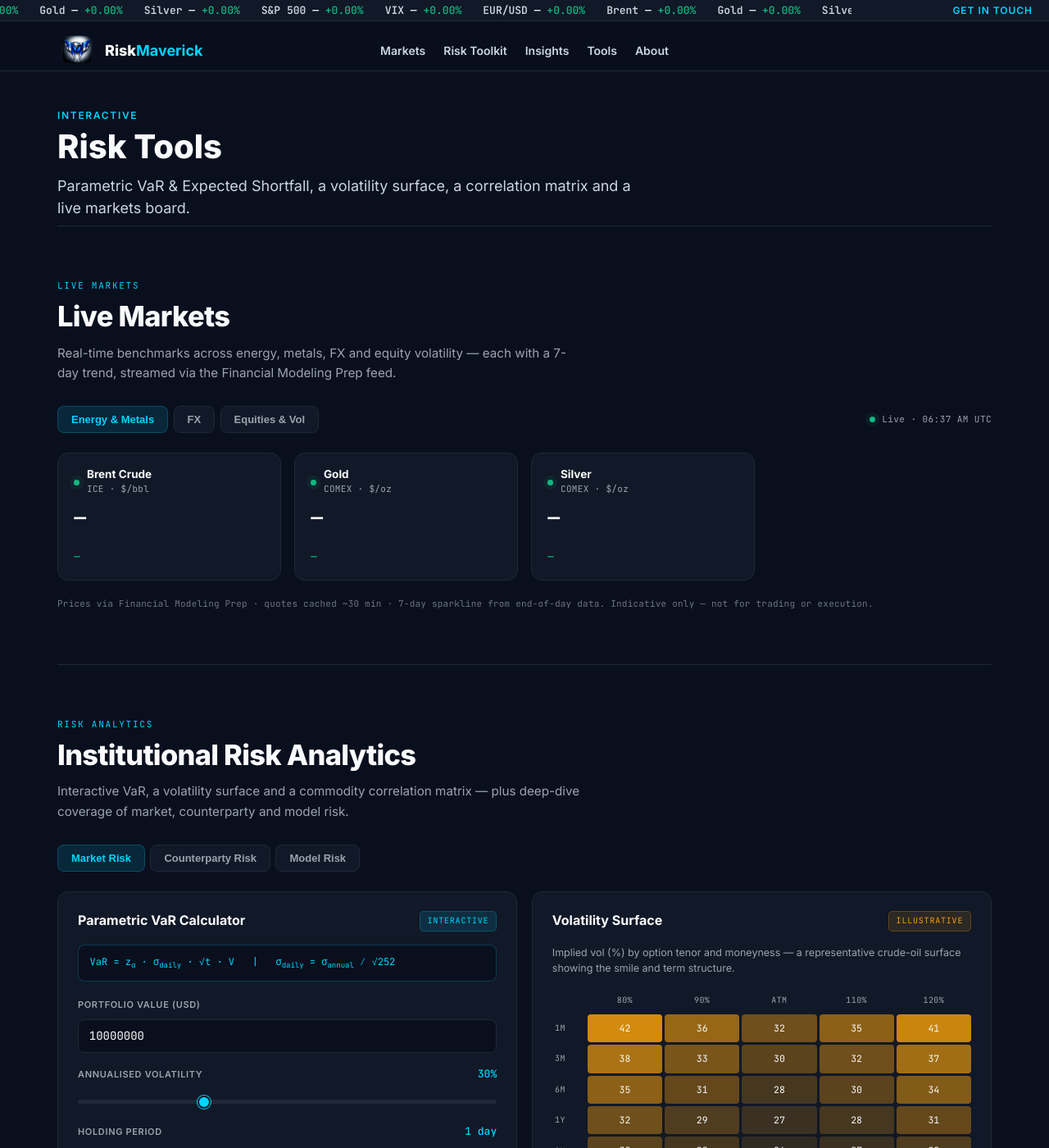
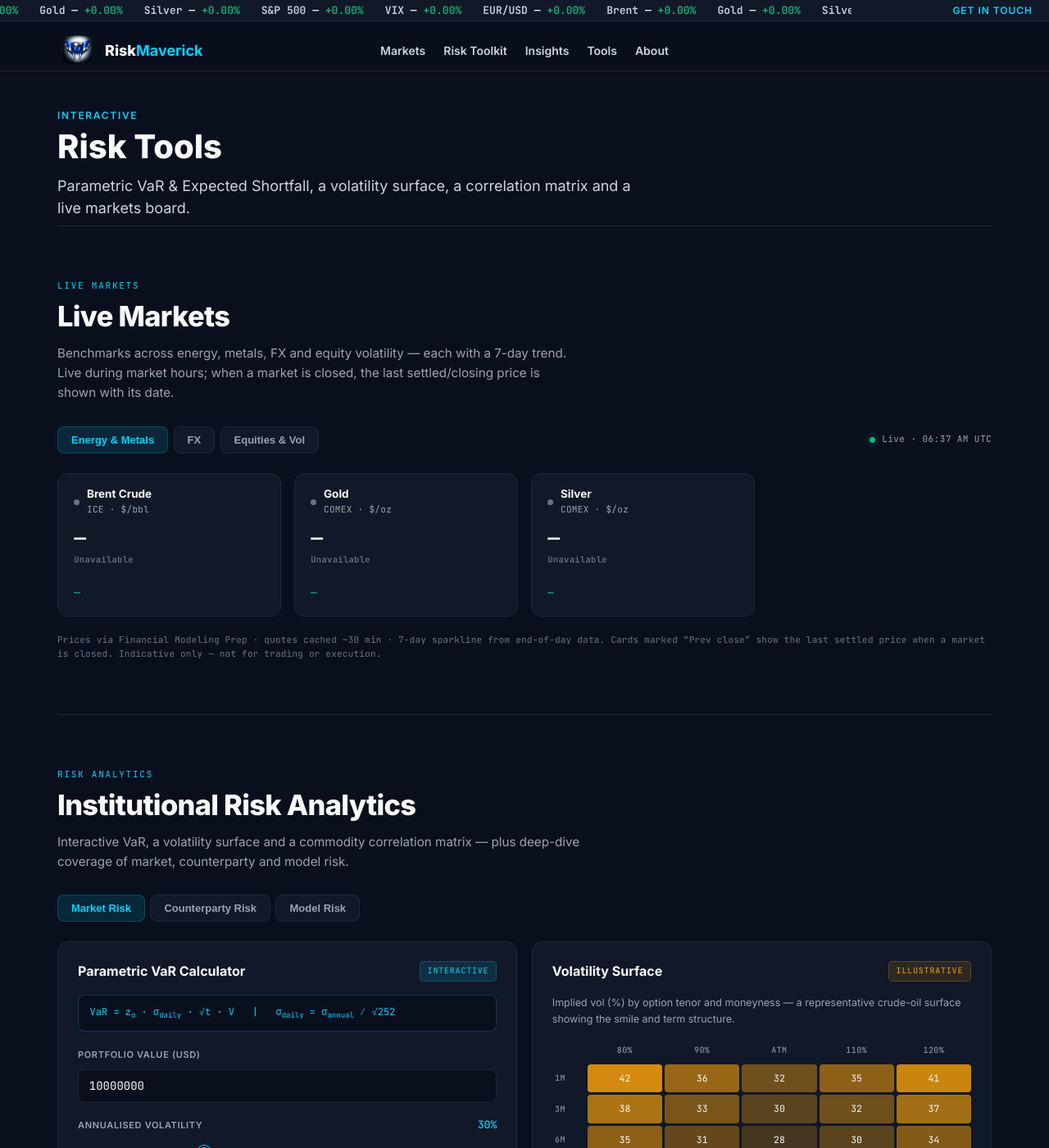
Before and after one commit to maverickrocx/RiskMaverick, a Jekyll site: the page built from tools.html, in a window 1280 px wide and 1400 px high. Shown: the whole window at 82% size. Built offline with Jekyll 4.4.1, drawn with Linux system fonts in a browser that asks for light colours.

Commit message:
feat(tools): show prices as Live only when fresh; else labelled previous close
The Live Markets board classified every quote as "Live". Now each quote's
freshness is read from the exchange timestamp (FMP `timestamp`):
- fresh within 30 min -> "Live" with the pulsing green dot
- otherwise -> "Prev close · <date>" (grey dot) showing the last settled price
  the market-data feed returns when a market is closed
- border flash only fires on genuinely live ticks
- aggregate status reads "Markets closed · showing last close" when applicable
- disclaimer + ticker aria-label updated to describe the behaviour

Adds RM.quoteStatus() helper in rm-data.js.

Co-Authored-By: Claude Opus 4.8 <noreply@anthropic.com>

```diff
--- a/_includes/ticker.html
+++ b/_includes/ticker.html
@@ -1,4 +1,4 @@
 <div class="topbar">
-  <div class="ticker" id="rmTicker" aria-label="Live market prices"><span class="ticker-loading">Loading markets…</span></div>
+  <div class="ticker" id="rmTicker" aria-label="Market prices (live during market hours; last close otherwise)"><span class="ticker-loading">Loading markets…</span></div>
   <a class="topbar-cta" href="{{ '/about/' | relative_url }}#contact">Get in touch</a>
 </div>
--- a/assets/css/site.css
+++ b/assets/css/site.css
@@ -98,6 +98,11 @@ footer{border-top:1px solid var(--border);margin-top:4rem;background:var(--bg2);
 .mkt-card.flash-up{animation:flashUp 0.85s ease-out;}
 .mkt-card.flash-dn{animation:flashDn 0.85s ease-out;}
 .mkt-disclaimer{font-size:11px;color:var(--gray3);font-family:var(--mono);margin-top:1.25rem;letter-spacing:0.02em;}
+/* Live vs previous-close labelling */
+.mkt-asof{font:600 10.5px/1 var(--mono);letter-spacing:0.03em;color:var(--green);margin-top:0.55rem;}
+.mkt-prev .mkt-asof{color:var(--gray3);}
+.mkt-prev .mkt-dot{animation:none;background:var(--gray3);box-shadow:none;}
+.mkt-status.is-prev .mkt-dot{animation:none;background:var(--amber);box-shadow:none;}
 
 /* Risk analytics */
 .ra-panel{display:none;}
--- a/assets/js/rm-data.js
+++ b/assets/js/rm-data.js
@@ -24,7 +24,25 @@ const TICKER_INSTRUMENTS = [
    protects the 250-call/day FMP free-tier quota. */
 const QUOTE_TTL = 30 * 60 * 1000;
 const SPARK_TTL = 12 * 60 * 60 * 1000;
+// A quote counts as "live" if the exchange updated it within this window;
+// otherwise it is the previous session's settled/closing price.
+const LIVE_WINDOW_MIN = 30;
 const _qMem = {}, _sMem = {};
+
+// Classify a quote's freshness from the exchange's own last-update timestamp
+// (FMP returns `timestamp` in Unix seconds). Returns:
+//   { state: 'live' | 'prev' | 'unknown' | 'missing', live: bool, asOf: Date|null }
+// 'prev' means what's shown is the last close — yesterday's (or last session's)
+// market price rather than a live tick.
+function quoteStatus(q) {
+  if (!q || q.price == null) return { state: 'missing', live: false, asOf: null };
+  let ts = q.timestamp;
+  if (ts == null) return { state: 'unknown', live: false, asOf: null };
+  ts = ts > 1e12 ? ts : ts * 1000;              // normalise seconds → ms
+  const asOf = new Date(ts);
+  const live = (Date.now() - ts) / 60000 <= LIVE_WINDOW_MIN;
+  return { state: live ? 'live' : 'prev', live, asOf };
+}
 
 function _cacheGet(store, key) {
   if (store[key]) return store[key];
@@ -72,5 +90,5 @@ async function fetchTickerData() {
   return getQuotes(TICKER_INSTRUMENTS.map(i => i.symbol));
 }
 
-window.RM = { getQuote, getQuotes, getSparkline, fetchTickerData };
+window.RM = { getQuote, getQuotes, getSparkline, fetchTickerData, quoteStatus };
 })();
--- a/assets/js/tools.js
+++ b/assets/js/tools.js
@@ -58,6 +58,13 @@
     return { up, txt: (up ? '▲ ' : '▼ ') + Math.abs(pct).toFixed(2) + '%' };
   }
 
+  function fmtDate(d) {
+    return d.toLocaleDateString('en-US', { month: 'short', day: 'numeric' });
+  }
+  function fmtTime() {
+    return new Date().toLocaleTimeString('en-US', { hour: '2-digit', minute: '2-digit', timeZoneName: 'short' });
+  }
+
   // ── Live Markets board ──────────────────────────
   const _mktLoaded = {};
 
@@ -83,27 +90,46 @@
       Promise.all(insts.map(i => RM.getSparkline(i.s, 7))),
     ]);
 
+    let anyLive = false, anyPrev = false;
     grid.innerHTML = insts.map((inst, i) => {
       const q = quotes[i], spark = sparks[i];
+      const st = RM.quoteStatus(q);
       const c = chgParts(q);
       const price = (q && q.price != null) ? fmtNum(q.price, inst) : '—';
-      const flash = q ? (c.up ? 'flash-up' : 'flash-dn') : '';
       const svg = spark ? sparkSVG(spark, 96, 34) : '';
-      return `<div class="mkt-card ${flash}">
+      let asof, prevCls = '';
+      if (!q || st.state === 'missing') {
+        asof = 'Unavailable'; prevCls = ' mkt-prev';
+      } else if (st.live) {
+        anyLive = true; asof = 'Live';
+      } else {
+        anyPrev = true; prevCls = ' mkt-prev';
+        asof = st.asOf ? ('Prev close · ' + fmtDate(st.asOf)) : 'Prev close';
+      }
+      // Flash the border only for genuinely live ticks — never on a static
+      // previous-close price.
+      const flash = (q && st.live) ? (c.up ? ' flash-up' : ' flash-dn') : '';
+      return `<div class="mkt-card${flash}${prevCls}">
          <div class="mkt-top"><span class="mkt-dot"></span><div><div class="mkt-label">${inst.label}</div><div class="mkt-sub">${inst.sub}</div></div></div>
          <div class="mkt-price">${price}</div>
+         <div class="mkt-asof">${asof}</div>
          <div class="mkt-foot"><span class="mkt-chg ${c.up ? 'up' : 'dn'}">${q ? c.txt : '—'}</span><span class="mkt-spark">${svg}</span></div>
        </div>`;
     }).join('');
 
-    updateMktStatus();
+    updateMktStatus(anyLive, anyPrev);
   }
 
-  function updateMktStatus() {
+  function updateMktStatus(anyLive, anyPrev) {
     const el = document.getElementById('mktStatus');
     if (!el) return;
-    const ts = new Date().toLocaleTimeString('en-US', { hour: '2-digit', minute: '2-digit', timeZoneName: 'short' });
-    el.textContent = 'Live · ' + ts;
+    const bar = el.closest('.mkt-status');
+    let txt;
+    if (anyPrev && !anyLive) { txt = 'Markets closed · showing last close'; }
+    else if (anyPrev && anyLive) { txt = 'Live / last close · ' + fmtTime(); }
+    else { txt = 'Live · ' + fmtTime(); }
+    el.textContent = txt;
+    if (bar) bar.classList.toggle('is-prev', !!anyPrev && !anyLive);
   }
 
   function showMarketTab(cat, btn) {
--- a/tools.html
+++ b/tools.html
@@ -10,7 +10,7 @@ permalink: /tools/
 
   <section class="lp-section" id="markets">
     <div class="lp-container">
-      <div class="lp-head"><span class="lp-tag">Live Markets</span><h2 class="lp-title">Live Markets</h2><p class="lp-sub">Real-time benchmarks across energy, metals, FX and equity volatility — each with a 7-day trend, streamed via the Financial Modeling Prep feed.</p></div>
+      <div class="lp-head"><span class="lp-tag">Live Markets</span><h2 class="lp-title">Live Markets</h2><p class="lp-sub">Benchmarks across energy, metals, FX and equity volatility — each with a 7-day trend. Live during market hours; when a market is closed, the last settled/closing price is shown with its date.</p></div>
 
       <div class="mkt-bar">
         <div class="mkt-tabs" id="mktTabs">
@@ -25,7 +25,7 @@ permalink: /tools/
       <div class="mkt-panel" data-cat="fx"><div class="mkt-grid" id="grid-fx"></div></div>
       <div class="mkt-panel" data-cat="equities"><div class="mkt-grid" id="grid-equities"></div></div>
 
-      <div class="mkt-disclaimer">Prices via Financial Modeling Prep · quotes cached ~30 min · 7-day sparkline from end-of-day data. Indicative only — not for trading or execution.</div>
+      <div class="mkt-disclaimer">Prices via Financial Modeling Prep · quotes cached ~30 min · 7-day sparkline from end-of-day data. Cards marked “Prev close” show the last settled price when a market is closed. Indicative only — not for trading or execution.</div>
     </div>
   </section>
 
```
